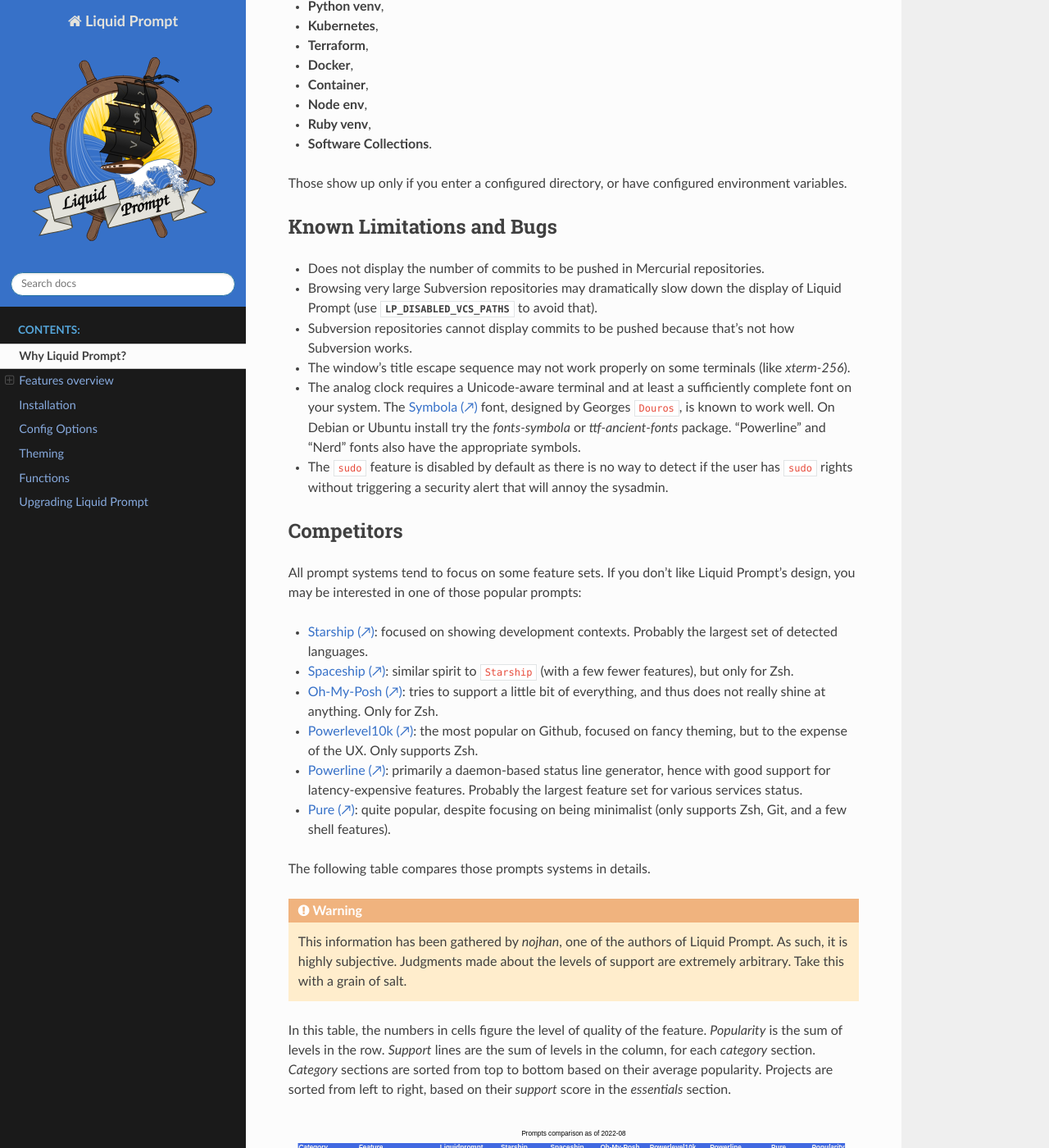
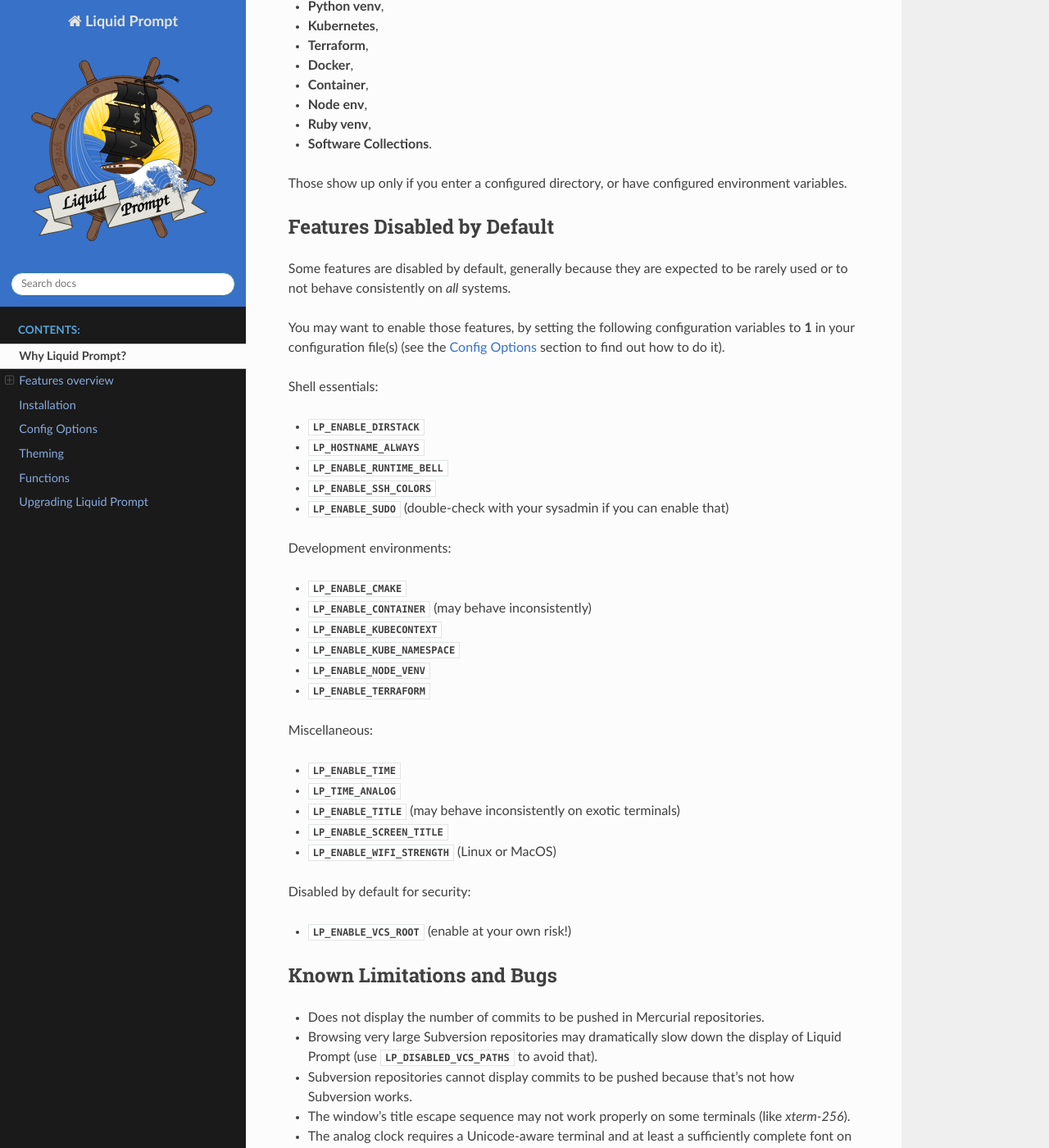
Before and after one commit to liquidprompt/liquidprompt, a Sphinx documentation site: the page built from docs/overview.rst, in a window 1280 px wide and 1400 px high, scrolled down 2523 px. Shown: the whole window at 82% size. Built offline with Sphinx 7.4.7 and the Read the Docs theme 2.0.0, drawn with Linux system fonts in a browser that asks for light colours; pages that are not in the unit, such as notebooks, are missing from menus; cross-references to code outside the pages are shown as plain code.

Commit message:
feat(doc): adds a section about config disabled by default

```diff
--- a/docs/overview.rst
+++ b/docs/overview.rst
@@ -124,6 +124,48 @@
 environment variables.
 
 
+Features Disabled by Default
+----------------------------
+
+Some features are disabled by default,
+generally because they are expected to be rarely used
+or to not behave consistently on *all* systems.
+
+You may want to enable those features,
+by setting the following configuration variables to **1**
+in your configuration file(s)
+(see the :doc:`config` section to find out how to do it).
+
+Shell essentials:
+
+- :attr:`LP_ENABLE_DIRSTACK`
+- :attr:`LP_HOSTNAME_ALWAYS`
+- :attr:`LP_ENABLE_RUNTIME_BELL`
+- :attr:`LP_ENABLE_SSH_COLORS`
+- :attr:`LP_ENABLE_SUDO` (double-check with your sysadmin if you can enable that)
+
+Development environments:
+
+- :attr:`LP_ENABLE_CMAKE`
+- :attr:`LP_ENABLE_CONTAINER` (may behave inconsistently)
+- :attr:`LP_ENABLE_KUBECONTEXT`
+- :attr:`LP_ENABLE_KUBE_NAMESPACE`
+- :attr:`LP_ENABLE_NODE_VENV`
+- :attr:`LP_ENABLE_TERRAFORM`
+
+Miscellaneous:
+
+- :attr:`LP_ENABLE_TIME`
+- :attr:`LP_TIME_ANALOG`
+- :attr:`LP_ENABLE_TITLE` (may behave inconsistently on exotic terminals)
+- :attr:`LP_ENABLE_SCREEN_TITLE`
+- :attr:`LP_ENABLE_WIFI_STRENGTH` (Linux or MacOS)
+
+Disabled by default for security:
+
+- :attr:`LP_ENABLE_VCS_ROOT` (enable at your own risk!)
+
+
 Known Limitations and Bugs
 --------------------------
 
```
